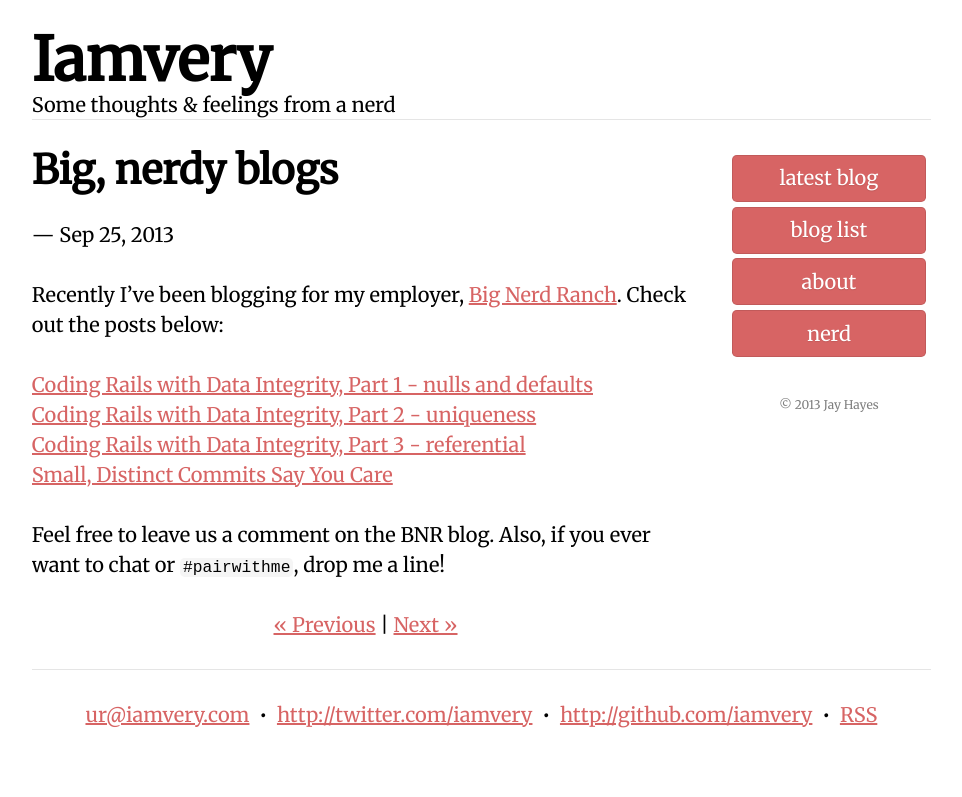
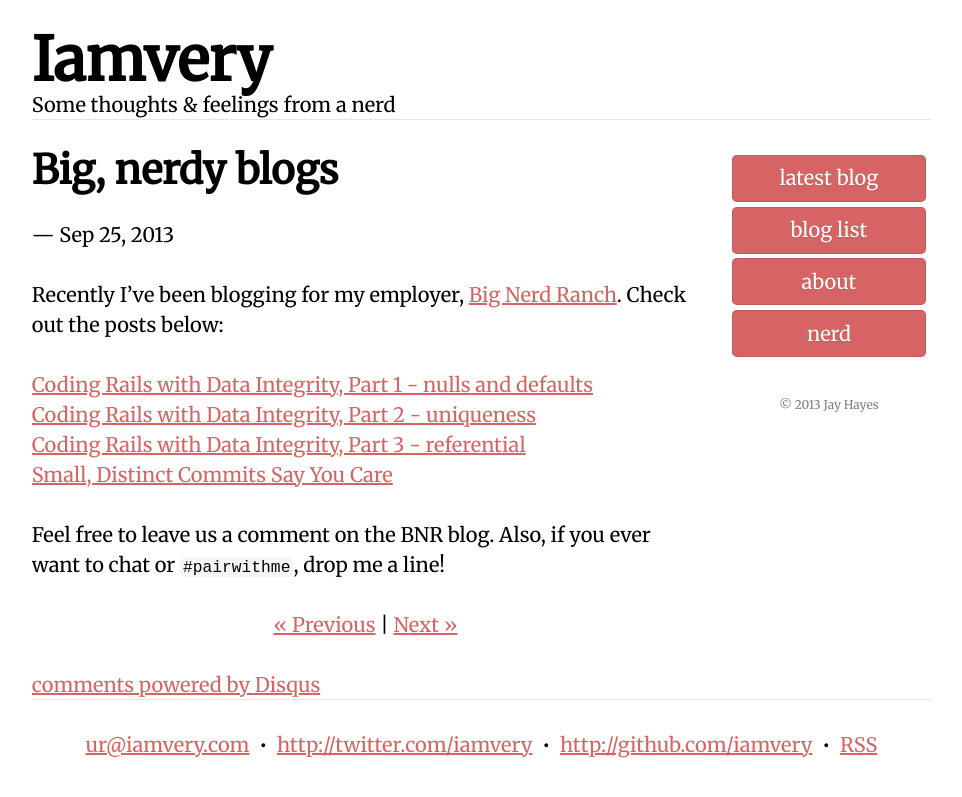
Before and after one commit to iamvery/iamvery.github.com, a Jekyll site: the page built from _posts/2013-09-25-bnr-blogs.markdown, in a window 1280 px wide. Shown: the top 797 px of the page, without its empty margins (159-1121 px from the left). Built offline with Jekyll 4.4.1, drawn with Linux system fonts in a browser that asks for light colours; comment, search, counter and statistics services are not loaded; some of the changed lines change nothing that is shown.

Commit message:
Add comments using disqus

```diff
--- a/_layouts/post.html
+++ b/_layouts/post.html
@@ -20,3 +20,18 @@
     <a href="{{ page.next.url }}">Next &raquo;</a>
   </p>
 </footer>
+
+<div id="disqus_thread"></div>
+<script type="text/javascript">
+    /* * * CONFIGURATION VARIABLES: EDIT BEFORE PASTING INTO YOUR WEBPAGE * * */
+    var disqus_shortname = 'iamvery'; // required: replace example with your forum shortname
+
+    /* * * DON'T EDIT BELOW THIS LINE * * */
+    (function() {
+        var dsq = document.createElement('script'); dsq.type = 'text/javascript'; dsq.async = true;
+        dsq.src = '//' + disqus_shortname + '.disqus.com/embed.js';
+        (document.getElementsByTagName('head')[0] || document.getElementsByTagName('body')[0]).appendChild(dsq);
+    })();
+</script>
+<noscript>Please enable JavaScript to view the <a href="http://disqus.com/?ref_noscript">comments powered by Disqus.</a></noscript>
+<a href="http://disqus.com" class="dsq-brlink">comments powered by <span class="logo-disqus">Disqus</span></a>
```
